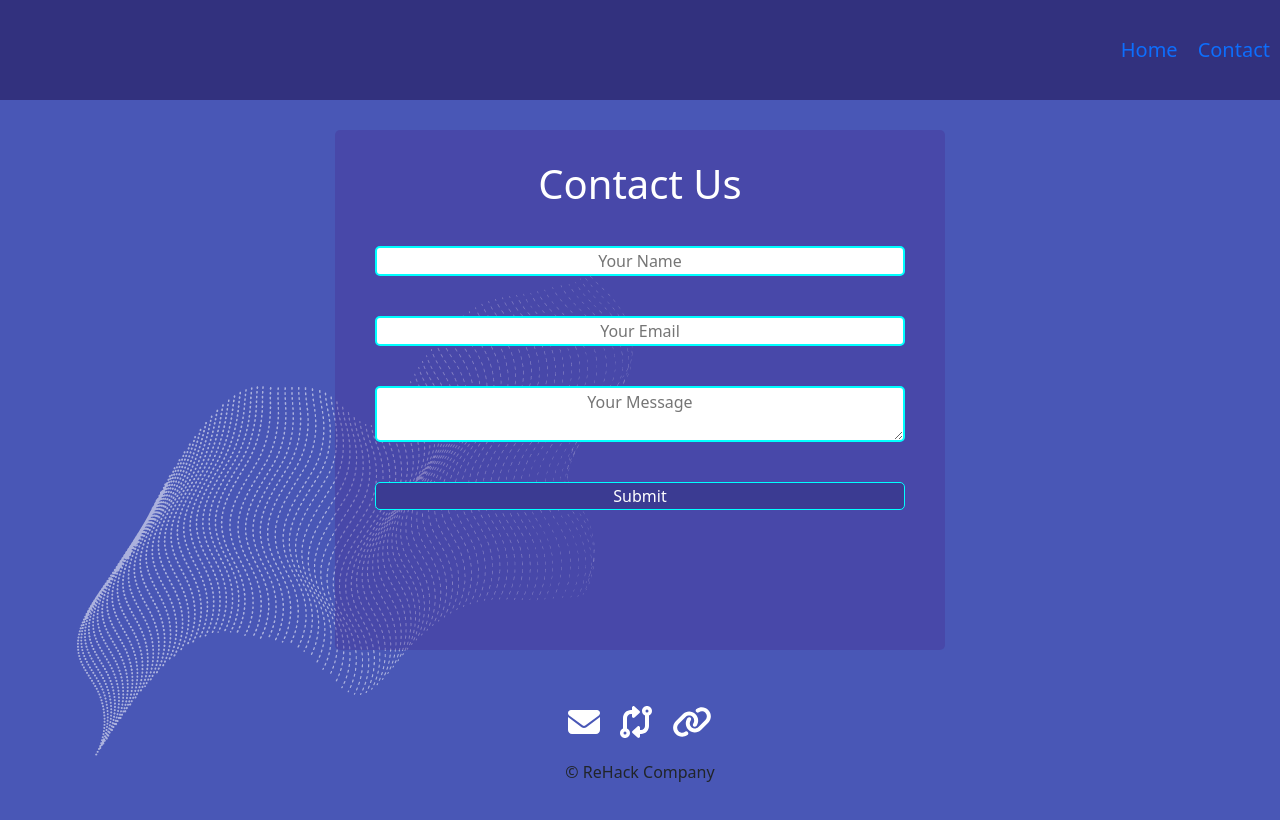
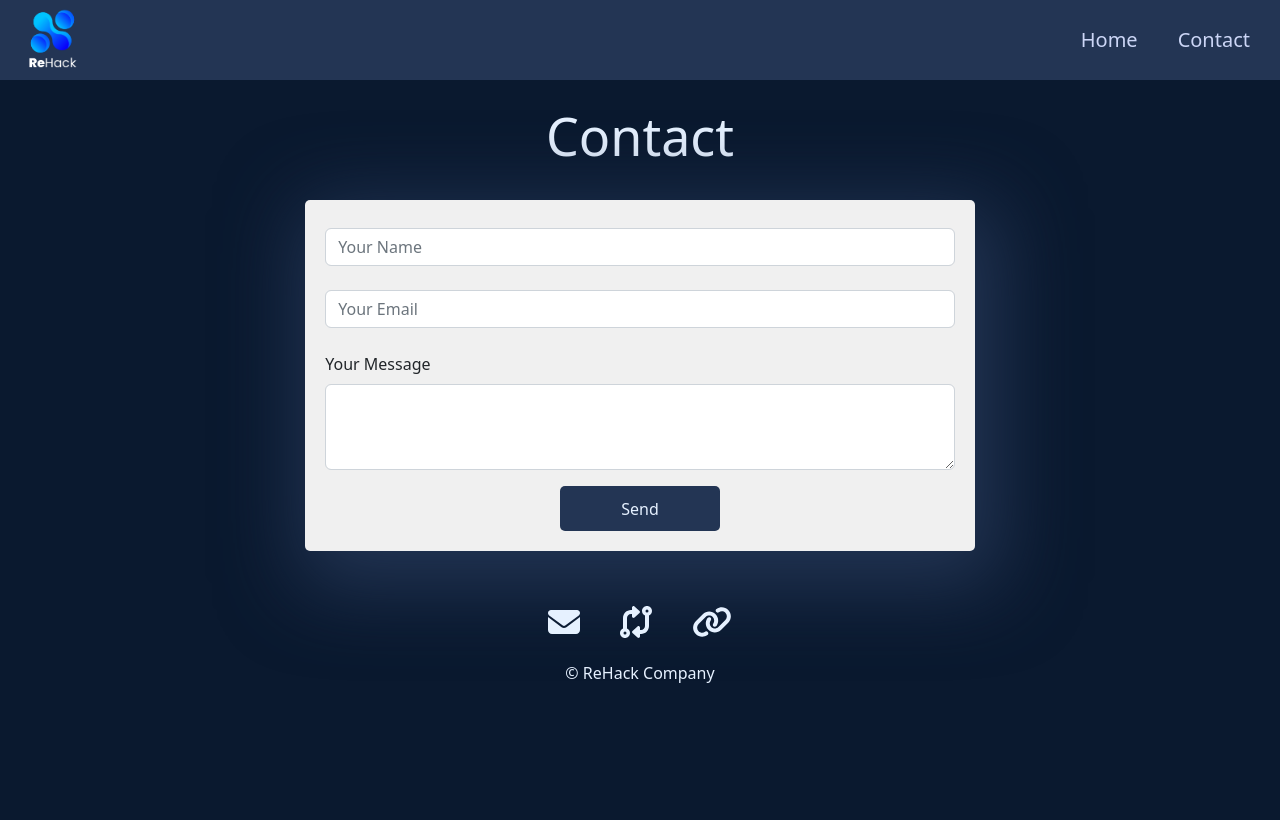
Before and after one commit to o1ujok3/ReHACK, a React (Create React App) app: page /contact in a window 1280 px wide. Built offline with nearby package versions, Linux system fonts and the light colour scheme.

Commit message:
New style added

```diff
--- a/src/App.js
+++ b/src/App.js
@@ -2,6 +2,7 @@ import Header from "./component/Header";
 import Footer from "./component/Footer";
 import Contact from "./pages/contact";
 import Home from "./pages/home";
+import List from "./pages/list";
 import { Routes, Route } from "react-router-dom";
 import "bootstrap/dist/css/bootstrap.min.css";
 
@@ -12,10 +13,9 @@ function App() {
        <Header />
 
        <Routes>
-
         <Route path={'/'} element={<Home />}/>
         <Route path={'/contact'} element={<Contact />} />
-
+        <Route path={'/list'} element={<List />} />
       </Routes>
 
       <Footer />
--- /dev/null
+++ b/src/component/ContactTitle.js
@@ -0,0 +1,9 @@
+function TitleContact() {
+  return (
+    <div className="contactTitle">
+      <h2>Contact</h2>
+    </div>
+  );
+}
+
+export default TitleContact;
--- a/src/component/FormSection.js
+++ b/src/component/FormSection.js
@@ -1,7 +1,7 @@
 import Form from "react-bootstrap/Form";
 import "bootstrap/dist/css/bootstrap.min.css";
 import Container from "react-bootstrap/Container";
-import Button from 'react-bootstrap/Button';
+import {NavLink} from 'react-router-dom';
 
 function FormSection({formData, handleChange, handleClick}) {
   return (
@@ -39,8 +39,9 @@ function FormSection({formData, handleChange, handleClick}) {
         <option value="4">Full-time</option>
         <option value="5">Part-time</option>
       </Form.Select> */}
-      <br />
-      <Button className='btnForm' variant="primary" onClick={handleClick}>Find jobs</Button>{' '}
+      <div className="formButton">
+      <NavLink className='link findJobButton btnForm' variant="primary" to='/list' onClick={handleClick}>Find jobs</NavLink>{' '}
+      </div>
     </Container>
   );
 }
--- a/src/component/Header.js
+++ b/src/component/Header.js
@@ -1,13 +1,17 @@
 import {NavLink} from 'react-router-dom';
-
+import logo from '../images/rehack-logo.png'
 
 function Header(){
     return (
         <header>
-          <nav>
+          <nav className='navBar'>
+            <div className='navBarLogo'>
+            <img className='logo' src={logo} alt="Logo" />
+            </div>
+            <div className='navBarPages'>
             <NavLink className='link' to='/'>Home</NavLink>
             <NavLink className='link' to='/contact'>Contact</NavLink>
-
+            </div>
           </nav>
         </header>
     )
--- /dev/null
+++ b/src/component/Title.js
@@ -0,0 +1,10 @@
+function Title(){
+    return(
+        <div className="title">
+            <h1>ReHack Recruitment</h1>
+            <h3>Where You Find You Dream Job</h3>
+        </div>
+    )
+}
+
+export default Title;
--- a/src/index.css
+++ b/src/index.css
@@ -5,6 +5,7 @@ body {
     sans-serif;
   -webkit-font-smoothing: antialiased;
   -moz-osx-font-smoothing: grayscale;
+  background-color: #0a192f !important;
 }
 
 code {
@@ -12,129 +13,209 @@ code {
     monospace;
 }
 /*Header Section*/
+.navBar{
+  display: flex;
+  justify-content: space-between;
+}
+
 nav{
-  height: 100px;
-  background-color: rgb(50, 49, 126);
+  height: 80px;
+  background-color: #233554;
   display: flex;
   justify-content: flex-end;
   align-items: center;
 }
+
+.logo{
+  height: 85px;
+  width: 85px;
+}
+
+.navBarLogo{
+  margin-left: 10px;
+  margin-top: 5px;
+}
+
 nav a {
   padding: 10px;
   text-decoration: none;
   font-size: 20px;
+  margin-right: 20px;
+  color: #ccd6f6;
+  transition: color 1s;
+  transition-timing-function: ease;
 }
 nav a:hover {
-  color: white;
+  color: #64ffda;
 }
 
-
-
-
-
 /*Form Section*/
-
 .searchContainer {
-  height:100vh;
-  width: 100%;
-  background-image: url(./images/Home.png);
-  background-repeat: no-repeat;
+  transition: color 1s;
+  transition-timing-function: ease;
+  margin-top: 35px;
 }
 
 .FormContainer {
-  background-color:rgba(72, 50, 150, 0.4);
+  background-color: rgb(240, 240, 240);
   border-radius: 5px;
-  padding-top: 70px;
-  position: absolute ;
-  left: 0;
+  padding-top: 50px;
+  padding-bottom: 30px;
   display: flex;
   flex-direction: column;
-  margin: 20px !important;
   width: 50% !important;
+  box-shadow: 10px 20px 80px 15px #233554;
 }
 
 button {
-  background-color: rgb(59, 59, 146) !important;
+  background-color: #233554 !important;
+  color: #e6f1ff !important;
+  border: none !important;
+  height: 45px;
 }
+
 button:hover {
-  background-color: rgb(204, 193, 193) !important;
+  background-color: #112240 !important;
+  color: #64ffda !important;
+}
 
+.findJobButton{
+  display: flex;
+  align-items: center;
+  justify-content: center;
+  text-decoration: none;
+  background-color: #233554 !important;
+  color: #e6f1ff !important;
+  border: none !important;
+  height: 45px;
+  width: 160px;
+  border-radius: 5px;
+  transition: 1s;
+  transition-timing-function: ease;
+}
+
+.formButton{
+  display: flex;
+  align-items: center;
+  justify-content: center;
+}
+
+.findJobButton:hover{
+  background-color: #112240 !important;
+  color: #64ffda !important;
+  scale: 110%;
 }
 
 /*footer section*/
 footer {
-  position: fixed;
-  bottom: 0;
-  left: 0;
-  right: 0;
   margin: auto;
   text-align: center;
-  background-color:none;
+}
+
+footer p{
+  color: #e6f1ff;
 }
 
 .ic {
   display: flex;
   justify-content: center;
-  margin: 10px;
+  margin: 20px
 
 }
 
 .ic a {
-  margin: 10px;
-  color: white;
+  margin: 35px 20px 1px 20px;
+  color: #e6f1ff;
+  transition: 1s;
+  transition-timing-function: ease;
+}
+
+.ic a:hover{
+  color: #64ffda;
+  scale: 120%;
+}
+
+.title{
+  text-align: center;
+  margin-top: 30px;
+  margin-bottom: 35px;
+}
+
+.title h1{
+  color: #e6f1ff;
+  font-size: 52px;
+}
+
+.title h3{
+  color: #8892b0;
+  font-size: 26px;
 }
 
 /*Contact section*/
-.contact {
-  background-image: url(./images/HomeBlank.png);
-  height: 90vh;
-  background-repeat: no-repeat;
-  padding: 30px;
+.contactForm {
+  width: 60%;
+  padding: 20px;
+  background-color: rgb(240, 240, 240);
+  border-radius: 5px;
+  margin-top: 25px;
+  box-shadow: 10px 20px 80px 15px #233554;
+}
+
+.contactContainer{
   display: flex;
   justify-content: center;
+  align-content: center;
+}
 
+.contactTitle h2{
+  color: #e6f1ff;
+  text-align: center;
+  margin-top: 25px;
+  font-size: 52px;
+}
 
+.contactButtonDiv{
+  display: flex;
+  align-items: center;
+  justify-content: center;
 }
-.contact h1 {
-  color: white;
-  padding: 10px;
-  text-align: center;
+
+.contactButtonDiv .contactButton{
+  background-color: #233554 !important;
+  color: #e6f1ff !important;
+  border: none !important;
+  height: 45px;
+  width: 160px;
+  border-radius: 5px;
+  transition: 1s;
+  transition-timing-function: ease;
 }
-.contactForm {
-  display: flex;
-  flex-direction: column;
-  height: 65vh;
-  width: 50%;
-  padding: 20px;
-  background-color:rgba(72, 50, 150, 0.4);
-  border-radius: 5px;
 
+.contactButton:hover{
+  background-color: #112240 !important;
+  color: #64ffda !important;
+  scale: 110%;
 }
-.contactForm input::placeholder{
-  text-align: center;
+
+/* List Section */
+.listCard{
+  display: flex !important;
+  margin: 0px auto;
+  width: 60%;
+  margin-top: 30px;
 }
-.contactForm input {
-  margin: 20px;
-  border: 2px solid aqua;
-  border-radius: 5px;
+
+.cardButton{
+ text-decoration: none;
+ margin-top: 20px;
+ background-color: #233554 !important;
+ color: #e6f1ff !important;
+ border: none !important;
+ transition: color 1s;
+ transition-timing-function: ease;
 }
-.contactForm textarea::placeholder{
-  text-align: center;
+
+.cardButton:hover {
+  background-color: #112240 !important;
+  color: #64ffda !important;
 }
-.contactForm textarea{
-  margin: 20px;
-  border-radius: 5px;
-  border: 2px solid aqua;
-
-
-}
-.contactForm button{
-  margin: 20px;
-  border-radius: 5px;
-  border: 1px solid aqua;
-  background-color: rgb(59, 59, 146) !important;
-  color: white;
-}
-.contactForm button:hover{
-  background-color: rgb(204, 193, 193);
-}
--- a/src/pages/contact.js
+++ b/src/pages/contact.js
@@ -1,19 +1,33 @@
+import Form from "react-bootstrap/Form";
+import Container from "react-bootstrap/Container";
+import { Button } from "react-bootstrap";
+import TitleContact from "../component/ContactTitle";
 
-function Contact(){
-    return (
-        <section className='contact'>
-            <div className='contactForm'>
-               <h1>Contact Us</h1>
-               <input type='text' placeholder='Your Name' />
-               <input type='text' placeholder='Your Email' />
-               <textarea placeholder='Your Message' className='messageBox'></textarea>
-               <button className='btnContact'>Submit</button>
-            </div>
-
-        </section>
-
-    )
+function Contact() {
+  return (
+    <div>
+    <TitleContact />
+    <Container className="contactContainer">
+      <Form className="contactForm">
+        <Form.Group className="mb-4" controlId="exampleForm.ControlInput1">
+          <Form.Control className="mb-4 mt-2" type="name" placeholder="Your Name" />
+          <Form.Control
+            className="mb-3"
+            type="email"
+            placeholder="Your Email"
+          />
+        </Form.Group>
+        <Form.Group className="mb-3" controlId="exampleForm.ControlTextarea1">
+          <Form.Label>Your Message</Form.Label>
+          <Form.Control as="textarea" rows={3} />
+        </Form.Group>
+        <div className="contactButtonDiv">
+        <Button className="contactButton">Send</Button>
+        </div>
+      </Form>
+    </Container>
+    </div>
+  );
 }
 
-
 export default Contact;
--- a/src/pages/home.js
+++ b/src/pages/home.js
@@ -1,6 +1,6 @@
 import { useState } from "react";
 import FormSection from "../component/FormSection";
-
+import Title from "../component/Title";
 
 
 const appID = 'a8f9fe6e';
@@ -28,7 +28,6 @@ function Home(){
             ...formData,
             [event.target.name]: event.target.value
         })
-
     }
 
     const handleClick = ()=>{
@@ -44,14 +43,23 @@ function Home(){
                 salary: ''
             })
            setShowJob(data)
-           console.log(showJob);
+           console.log({
+                title: data.results[0].title,
+                location: data.results[0].location.display_name,
+                description: data.results[0].description,
+                salary: data.results[0].salary_min,
+                created: data.results[0].created,
+                company: data.results[0].company.display_name,
+                contract_type: data.results[0].contract_type,
+                link: data.results[0].redirect_url
+           });
         });
-
     }
 
 
     return (
         <section className='searchContainer'>
+            <Title />
            <FormSection formData={formData} handleChange={handleChange} handleClick={handleClick}/>
 
         </section>
@@ -60,6 +68,4 @@ function Home(){
 }
 
 
-
-
 export default Home;
--- /dev/null
+++ b/src/pages/list.js
@@ -0,0 +1,40 @@
+import Card from "react-bootstrap/Card";
+import Accordion from "react-bootstrap/Accordion";
+import Container from "react-bootstrap/Container";
+import { Button } from "react-bootstrap";
+
+function List() {
+  return (
+    <div>
+      <Container>
+        <Card className="listCard">
+          <Card.Body>
+            <Card.Title className="cardTitle mb-3">
+                <h2>title</h2></Card.Title>
+            <Card.Subtitle className="mb-3 text-muted">
+              created by company.display_name
+            </Card.Subtitle>
+            <Card.Text>£ salary_min</Card.Text>
+            <Card.Text>contract_type</Card.Text>
+            <Card.Text>
+              location.display_name
+            </Card.Text>
+            <Accordion className="mt-4">
+              <Accordion.Item eventKey="0">
+                <Accordion.Header>See more</Accordion.Header>
+                <Accordion.Body>
+                  description
+                </Accordion.Body>
+              </Accordion.Item>
+            </Accordion>
+            <Button className="cardButton" href="#">Apply now</Button>
+          </Card.Body>
+        </Card>
+      </Container>
+    </div>
+  );
+}
+
+// title, created, company, salary_min, contract_type, location, description, link
+
+export default List;
```
Also changed, not shown: src/component/Date.js (added, +10 -0 lines), src/images/rehack-logo.png (added).
